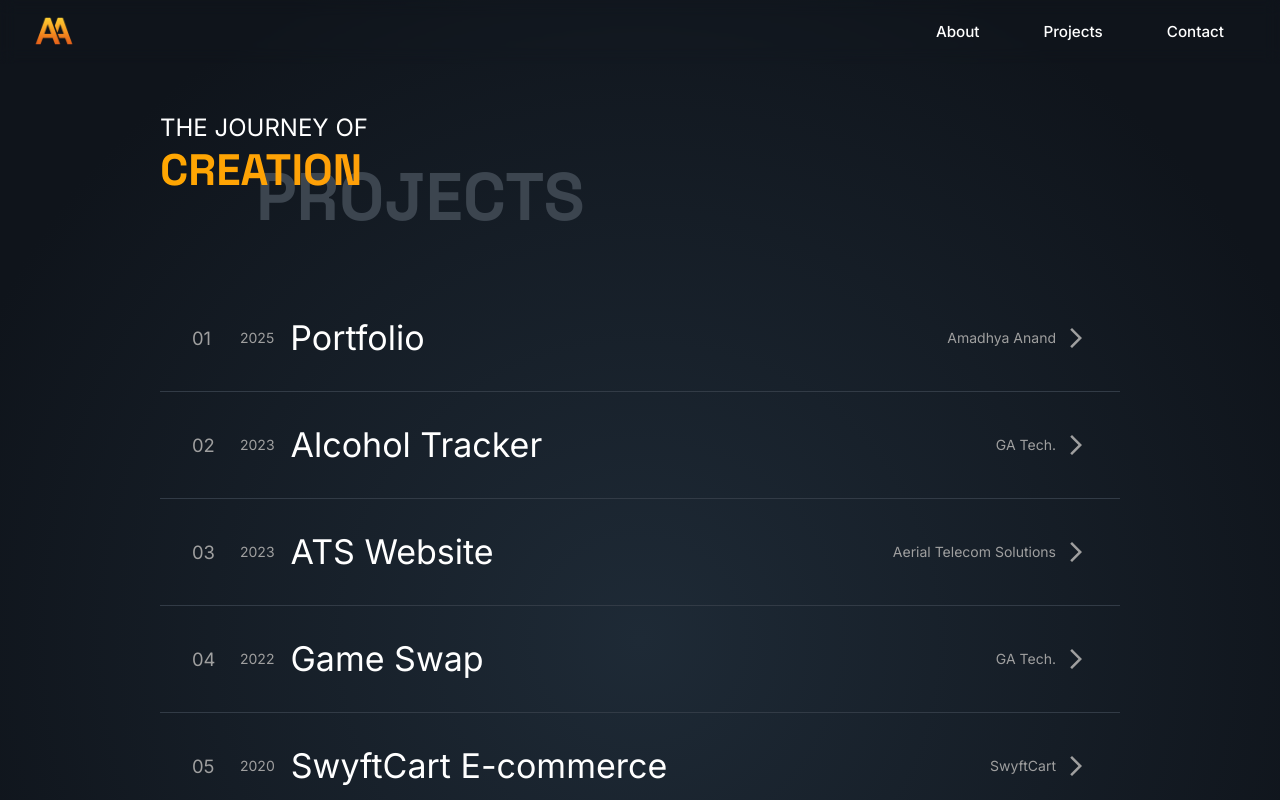
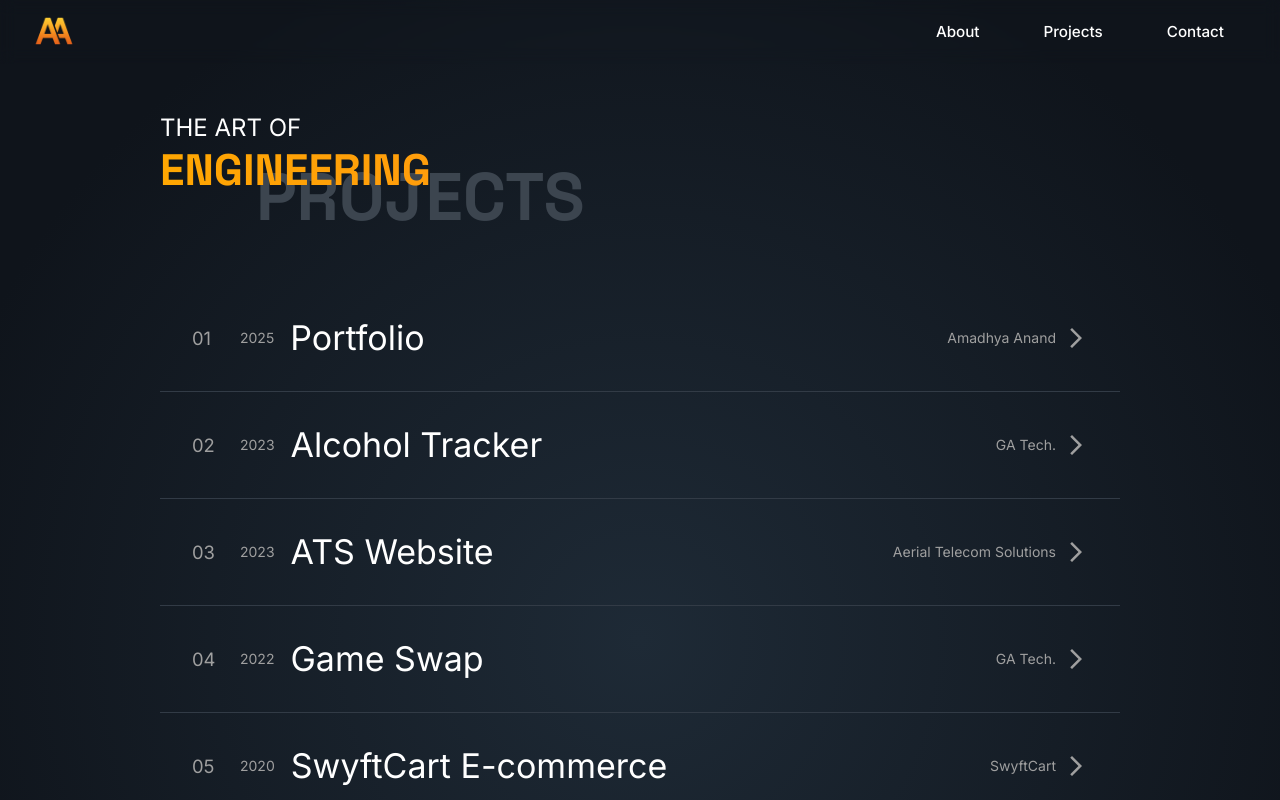
Before and after one commit to amadhya02/Portfolio, a React (Create React App) app: page /projects in a window 1280 px wide. Shown: the top 800 px of the page. Built offline with nearby package versions, Linux system fonts and the light colour scheme.

Commit message:
Cleaning up UI elements

```diff
--- a/src/pages/projects/header.js
+++ b/src/pages/projects/header.js
@@ -12,9 +12,9 @@ const Header = () => {
       transition={{ duration: 0.6 }}
     >
       <Box sx={{ textAlign: 'left', mb: 6, mt: 6 }}>
-        <Typography variant="h5">THE JOURNEY OF</Typography>
+        <Typography variant="h5">THE ART OF</Typography>
         <GradientTitle variant="h2" sx={{ position: 'relative', zIndex: 1 }}>
-          CREATION
+          ENGINEERING
         </GradientTitle>
         <Typography
           variant="h1"
--- a/src/pages/projects/index.js
+++ b/src/pages/projects/index.js
@@ -27,11 +27,12 @@ export default function ProjectsPage() {
         <Header />
         <Grid container direction="column" sx={{ width: '100%' }}>
           {PROJECTS.map((project, index) => (
-            <Grid key={index}>
+            <Grid size={{xs: 12}} key={index}>
               <ProjectItem
                 setSelectedProject={setSelectedProject}
                 project={project}
                 index={index}
+                isLast={index + 1 === PROJECTS.length}
               />
             </Grid>
           ))}
--- a/src/pages/projects/projectItem.js
+++ b/src/pages/projects/projectItem.js
@@ -5,7 +5,7 @@ import { motion } from 'framer-motion';
 import { ArrowForwardIos } from '@mui/icons-material';
 import theme from '../../theme';
 
-export default function ProjectItem({ index, project, setSelectedProject }) {
+export default function ProjectItem({ index, project, setSelectedProject, isLast = false }) {
   const handleOpen = (project) => setSelectedProject(project);
 
   return (
@@ -20,7 +20,7 @@ export default function ProjectItem({ index, project, setSelectedProject }) {
           display: 'flex',
           justifyContent: 'space-between',
           alignItems: 'center',
-          borderBottom: `1px solid ${theme.custom.border}`,
+          borderBottom: isLast ? '' : `1px solid ${theme.custom.border}`,
           cursor: 'pointer',
           p: 4,
           transition: 'background-color 0.3s ease, transform 0.2s ease',
```
